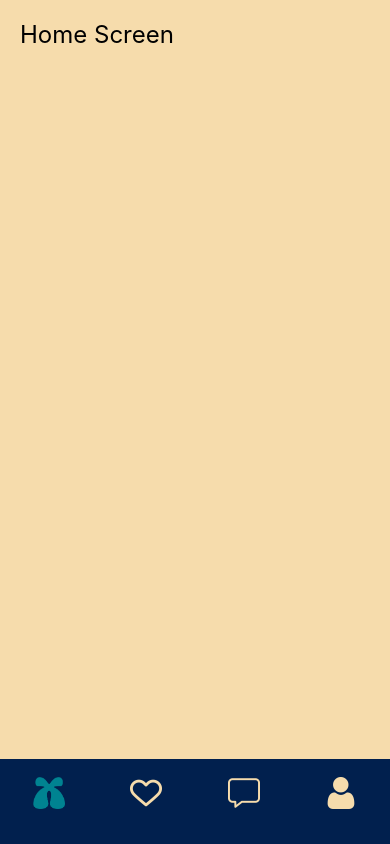
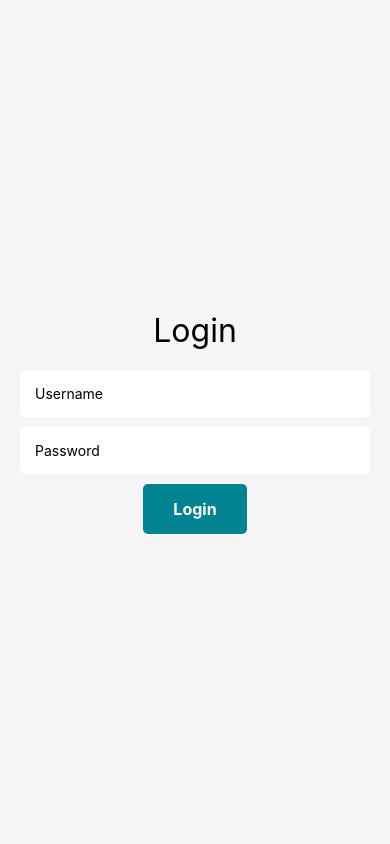
Before and after one commit to Ji-Kwon/exchange-app, a React Native app in the folder exchange-frontend/: screen /Login in a window 390 px wide. Before the commit this address had no page. Built offline with nearby package versions, Linux system fonts and the light colour scheme.

Commit message:
Resolve merge conflicts

```diff
--- a/exchange-frontend/App.js
+++ b/exchange-frontend/App.js
@@ -1,20 +1,24 @@
-import React from 'react';
+// src/App.js
+import React, { useContext } from 'react';
 import { NavigationContainer } from '@react-navigation/native';
+import { createNativeStackNavigator } from '@react-navigation/native-stack';
 import { createBottomTabNavigator } from '@react-navigation/bottom-tabs';
 import { Image, StyleSheet } from 'react-native';
 import HomeScreen from './screens/HomeScreen';
 import FavouritesScreen from './screens/FavouritesScreen';
 import MessagesScreen from './screens/MessagesScreen';
 import ProfileScreen from './screens/ProfileScreen';
+import LoginScreen from './screens/LoginScreen';
+import { AuthProvider, AuthContext } from './src/context/AuthContext';
 
+const Stack = createNativeStackNavigator();
 const Tab = createBottomTabNavigator();
 
-export default function App() {
+const AppTabs = () => {
   return (
-    <NavigationContainer>
     <Tab.Navigator
       screenOptions={({ route }) => ({
-          tabBarIcon: ({ focused, color, size }) => {
+        tabBarIcon: ({ focused }) => {
           let iconSource;
 
           if (route.name === 'Home') {
@@ -37,7 +41,6 @@ export default function App() {
             />
           );
         },
-          headerShown: false,
         tabBarShowLabel: false,
         tabBarActiveTintColor: '#028391',
         tabBarInactiveTintColor: '#F6DCAC',
@@ -54,19 +57,39 @@ export default function App() {
       })}
     >
       <Tab.Screen name="Home" component={HomeScreen} />
-        <Tab.Screen name='Favourites' component={FavouritesScreen} />
+      <Tab.Screen name="Favourites" component={FavouritesScreen} />
       <Tab.Screen name="Messages" component={MessagesScreen} />
       <Tab.Screen name="Profile" component={ProfileScreen} />
     </Tab.Navigator>
+  );
+};
+
+const MainNavigator = () => {
+  const { isLoggedIn } = useContext(AuthContext);
+
+  return (
+    <NavigationContainer>
+      <Stack.Navigator screenOptions={{ headerShown: false }}>
+        {isLoggedIn ? (
+          <Stack.Screen name="AppTabs" component={AppTabs} />
+        ) : (
+          <Stack.Screen name="Login" component={LoginScreen} />
+        )}
+      </Stack.Navigator>
     </NavigationContainer>
+  );
+};
+
+export default function App() {
+  return (
+    <AuthProvider>
+      <MainNavigator />
+    </AuthProvider>
   );
 }
 
-
 const styles = StyleSheet.create({
   icon: {
-    alignItems: 'center',
-    justifyContent: 'center',
     width: 32,
     height: 32,
     resizeMode: 'contain',
--- a/exchange-frontend/package.json
+++ b/exchange-frontend/package.json
@@ -10,8 +10,10 @@
     "web": "expo start --web"
   },
   "dependencies": {
+    "@react-native-async-storage/async-storage": "^2.1.1",
     "@react-navigation/bottom-tabs": "^7.2.0",
     "@react-navigation/native": "^7.0.14",
+    "@react-navigation/native-stack": "^7.2.0",
     "expo": "~52.0.37",
     "expo-status-bar": "~2.0.1",
     "react": "18.3.1",
--- a/exchange-frontend/screens/LoginScreen.js
+++ b/exchange-frontend/screens/LoginScreen.js
@@ -0,0 +1,53 @@
+// src/screens/LoginScreen.js
+import React, { useContext } from 'react';
+import { View, Text, TextInput, TouchableOpacity, StyleSheet } from 'react-native';
+import { AuthContext } from '../src/context/AuthContext';
+
+const LoginScreen = () => {
+  const { login } = useContext(AuthContext);
+
+  return (
+    <View style={styles.container}>
+      <Text style={styles.title}>Login</Text>
+      <TextInput placeholder="Username" style={styles.input} />
+      <TextInput placeholder="Password" style={styles.input} secureTextEntry />
+      <TouchableOpacity style={styles.button} onPress={login}>
+        <Text style={styles.buttonText}>Login</Text>
+      </TouchableOpacity>
+    </View>
+  );
+};
+
+const styles = StyleSheet.create({
+  container: {
+    flex: 1,
+    justifyContent: 'center',
+    alignItems: 'center',
+    backgroundColor: '#f5f5f5',
+    paddingHorizontal: 20,
+  },
+  title: {
+    fontSize: 32,
+    marginBottom: 20,
+  },
+  input: {
+    width: '100%',
+    padding: 15,
+    backgroundColor: '#fff',
+    borderRadius: 5,
+    marginBottom: 10,
+  },
+  button: {
+    backgroundColor: '#028391',
+    paddingVertical: 15,
+    paddingHorizontal: 30,
+    borderRadius: 5,
+  },
+  buttonText: {
+    color: '#fff',
+    fontSize: 16,
+    fontWeight: 'bold',
+  },
+});
+
+export default LoginScreen;
--- a/exchange-frontend/screens/ProfileScreen.js
+++ b/exchange-frontend/screens/ProfileScreen.js
@@ -1,24 +1,20 @@
-import React from 'react';
-import { View, Text, StyleSheet } from 'react-native';
+// src/screens/ProfileScreen.js
+import React, { useContext } from 'react';
+import { View, Text, TouchableOpacity, StyleSheet } from 'react-native';
+import { AuthContext } from '../src/context/AuthContext';
 import globalStyles from '../styles/globalStyles';
 
 const ProfileScreen = () => {
+  const { logout } = useContext(AuthContext);
+
   return (
     <View style={globalStyles.container}>
-    <Text style={styles.text}>Home Screen</Text>
+      <Text style={globalStyles.title}>Profile Screen</Text>
+      <TouchableOpacity style={globalStyles.button} onPress={logout}>
+        <Text style={globalStyles.buttonText}>Logout</Text>
+      </TouchableOpacity>
     </View>
   );
 };
 
-const styles = StyleSheet.create({
-  container: {
-    flex: 1,
-    justifyContent: 'center',
-    alignItems: 'center',
-  },
-  text: {
-    fontSize: 24,
-  },
-});
-
 export default ProfileScreen;
```
Also changed, not shown: 1 other file (tests, documents, lock files or other folders). Lines whose indentation alone changed are shown as unchanged.
